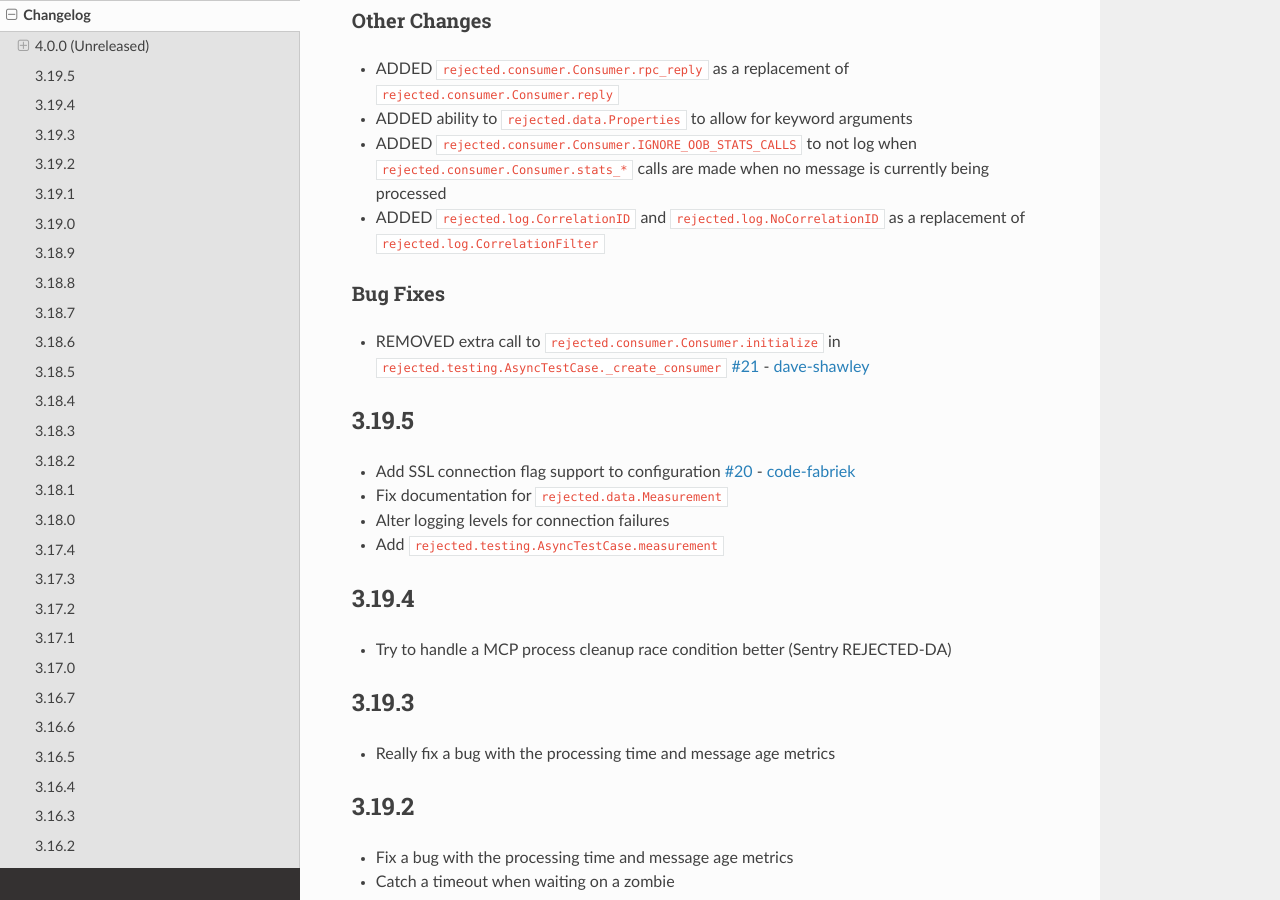
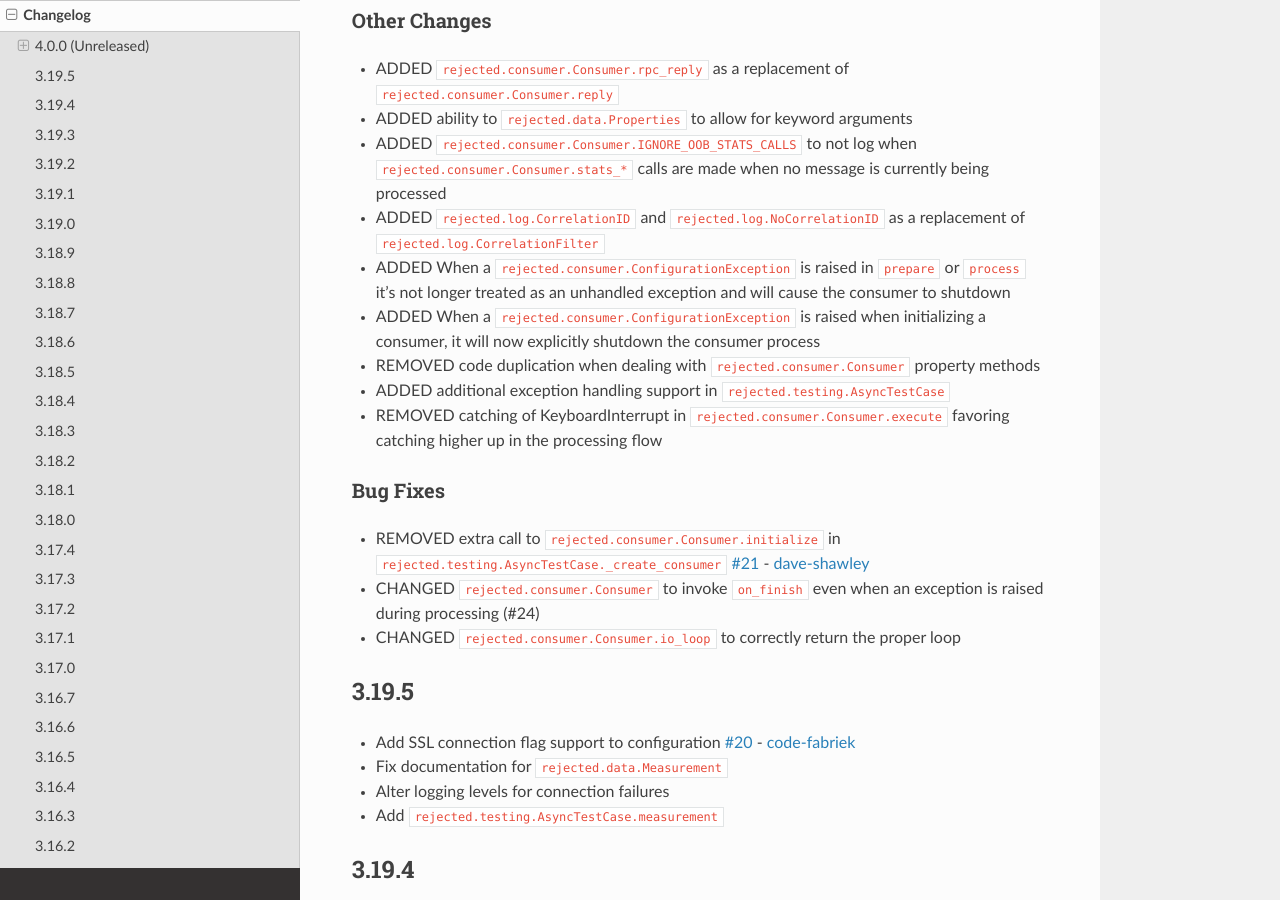
Before and after one commit to gmr/rejected, a Sphinx documentation site: the page built from docs/history.rst, in a window 1280 px wide and 900 px high, scrolled down 604 px. Built offline with Sphinx 7.4.7 and the Read the Docs theme 2.0.0, drawn with Linux system fonts in a browser that asks for light colours.

Commit message:
Update project history with additional changes

```diff
--- a/docs/history.rst
+++ b/docs/history.rst
@@ -24,10 +24,17 @@ Other Changes
 - ADDED ability to ``rejected.data.Properties`` to allow for keyword arguments
 - ADDED ``rejected.consumer.Consumer.IGNORE_OOB_STATS_CALLS`` to not log when ``rejected.consumer.Consumer.stats_*`` calls are made when no message is currently being processed
 - ADDED ``rejected.log.CorrelationID`` and ``rejected.log.NoCorrelationID`` as a replacement of ``rejected.log.CorrelationFilter``
+- ADDED When a ``rejected.consumer.ConfigurationException`` is raised in ``prepare`` or ``process`` it's not longer treated as an unhandled exception and will cause the consumer to shutdown
+- ADDED When a ``rejected.consumer.ConfigurationException`` is raised when initializing a consumer, it will now explicitly shutdown the consumer process
+- REMOVED code duplication when dealing with ``rejected.consumer.Consumer`` property methods
+- ADDED additional exception handling support in ``rejected.testing.AsyncTestCase``
+- REMOVED catching of KeyboardInterrupt in ``rejected.consumer.Consumer.execute`` favoring catching higher up in the processing flow
 
 Bug Fixes
 ^^^^^^^^^
 - REMOVED extra call to ``rejected.consumer.Consumer.initialize`` in ``rejected.testing.AsyncTestCase._create_consumer`` `#21 <https://github.com/gmr/rejected/pull/21>`_ - `dave-shawley <https://github.com/dave-shawley>`_
+- CHANGED ``rejected.consumer.Consumer`` to invoke ``on_finish`` even when an exception is raised during processing (#24)
+- CHANGED ``rejected.consumer.Consumer.io_loop`` to correctly return the proper loop
 
 3.19.5
 ------
```
